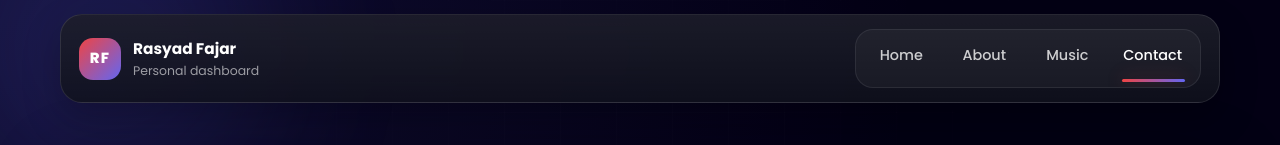
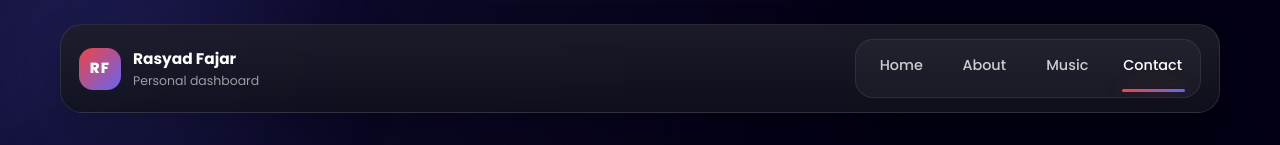
Before and after one commit to Rasyad123/profilenextjs, a Next.js app: page / in a window 1280 px wide. Shown: the top 145 px of the page. Built offline with nearby package versions, Linux system fonts and the light colour scheme.

Commit message:
Changes Layout

```diff
--- a/app/globals.css
+++ b/app/globals.css
@@ -16,7 +16,7 @@
   --accent-violet: #6366f1;
   --shadow-main: 0 24px 70px rgba(0, 0, 0, 0.42);
   --dashboard-width: 1160px;
-  --page-min-width: 1180px;
+  --page-min-width: 1192px;
 }
 
 * {
@@ -102,11 +102,9 @@ a {
 }
 
 .site-header {
-  position: fixed;
+  position: sticky;
   top: 14px;
-  left: 50%;
-  width: min(calc(100% - 32px), var(--dashboard-width));
-  transform: translateX(-50%);
+  width: var(--dashboard-width);
   z-index: 30;
   display: flex;
   align-items: center;
@@ -220,7 +218,7 @@ a {
   display: flex;
   flex-direction: column;
   gap: clamp(36px, 4vw, 52px);
-  padding-top: 122px;
+  padding-top: 36px;
   padding-bottom: clamp(140px, 18vh, 220px);
 }
 
--- a/app/layout.js
+++ b/app/layout.js
@@ -6,7 +6,8 @@ export const metadata = {
 };
 
 export const viewport = {
-  width: 1180
+  width: "device-width",
+  initialScale: 1
 };
 
 export default function RootLayout({ children }) {
```
Also changed, not shown: 16 other files (tests, documents, lock files or other folders).
